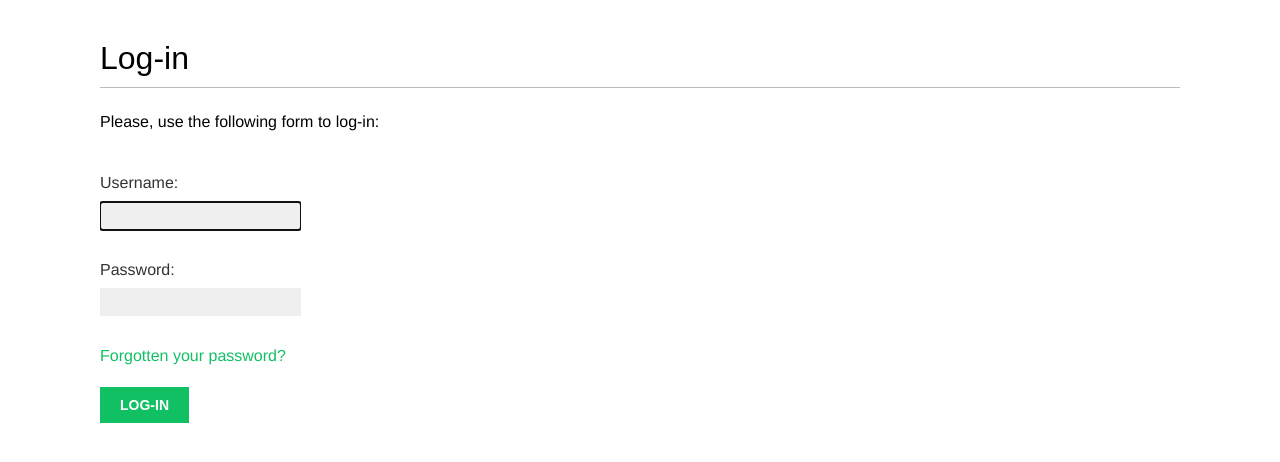
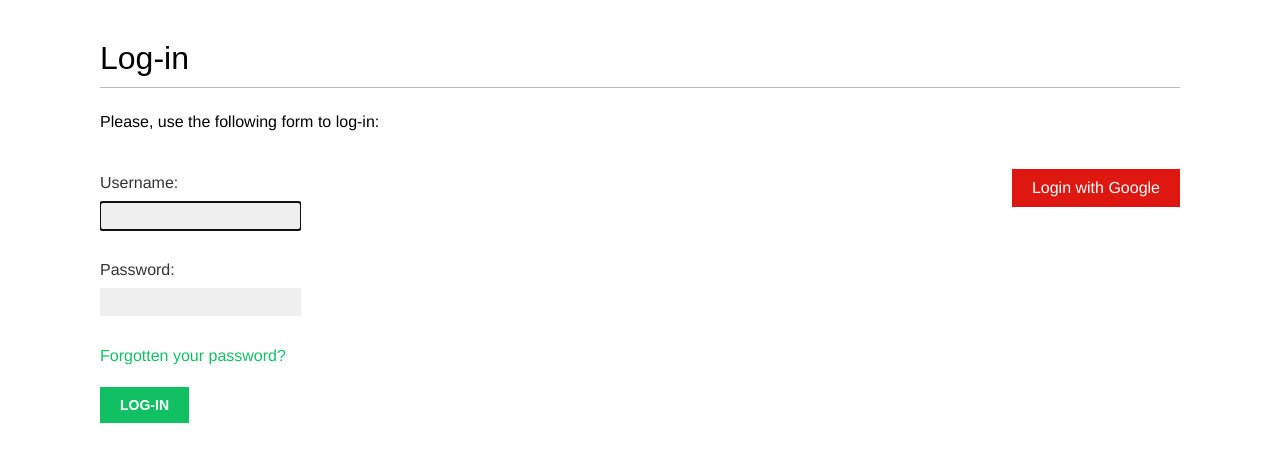
Before and after one commit to Kairat99/-registration, a Django app: page /account/login/ in a window 1280 px wide. Shown: the part 47-509 px from the top of the page. Run offline with Django 3.2, Linux system fonts and the light colour scheme; some web fonts are replaced.

Commit message:
register

```diff
--- a/account/templates/account/login.html
+++ b/account/templates/account/login.html
@@ -10,5 +10,6 @@
         {{ form.as_p }}
 
         <p><input type="submit" value="Log in"></p>
+
     </form>
 {% endblock %}
--- a/account/templates/registration/login.html
+++ b/account/templates/registration/login.html
@@ -18,4 +18,13 @@
             <p><input type="submit" value="Log-in"></p>
         </form>
     </div>
+    <div class="social">
+        <ul>
+                <li class="google">
+                    <a href="{% url 'social:begin' 'google-oauth2' %}">
+                        Login with Google
+                    </a>
+                </li>
+            </ul>
+    </div>
 {% endblock %}
```
Also changed, not shown: bookmark/settings.py (+12 -6 lines), db.sqlite3, media/users/2019/12/09/thumbnail_002.png (added).
